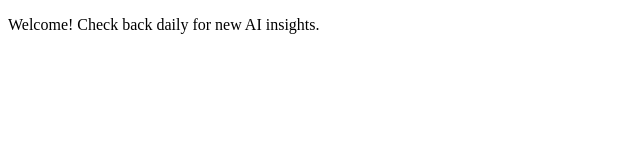
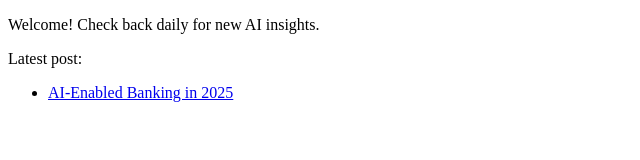
Before and after one commit to imirchev/ai-content-site, an Eleventy site: page content/index.md in a window 1280 px wide. Shown: the whole page, without its empty margins (0-640 px from the left). Built offline with nearby package versions, Linux system fonts and the light colour scheme; Eleventy itself is replaced by a stand-in of ours; files that its build step writes are made by us from their sources.

Commit message:
Add first article: AI‑Enabled Banking

```diff
--- a/content/index.md
+++ b/content/index.md
@@ -4,3 +4,6 @@ layout: base.njk
 ---
 
 Welcome! Check back daily for new AI insights.
+
+Latest post:
+- [AI‑Enabled Banking in 2025](/2025-07-10-ai-enabled-banking/)
```
Also changed, not shown: docs/index.html (+4 -0 lines).
